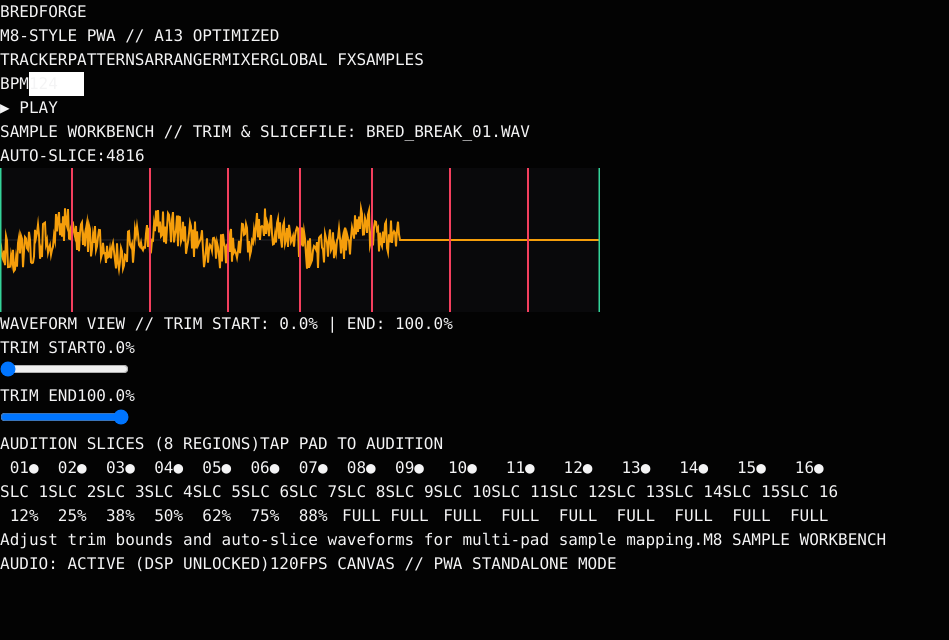
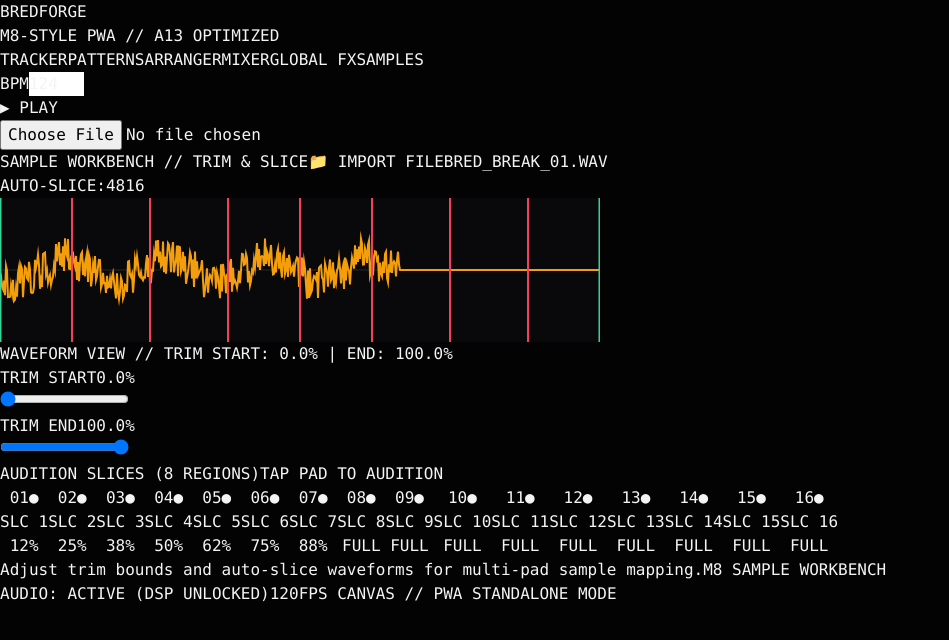
Before and after one commit to patromeo21/bredforge, a React (Vite) app: page / in a window 1280 px wide. Both pictures are taken after a click on the button "SAMPLES". Shown: the top 640 px of the page, without its empty margins (0-949 px from the left). Built offline with nearby package versions, Linux system fonts and the light colour scheme.

Commit message:
Enhance SampleWorkbench with audio file loading
Added onLoadAudioBuffer prop and file selection handling.

```diff
--- a/src/components/tracker/SampleWorkbench.tsx
+++ b/src/components/tracker/SampleWorkbench.tsx
@@ -17,6 +17,7 @@ export interface SampleWorkbenchProps {
   slices?: SliceMarker[];
   onUpdateTrim?: (start: number, end: number) => void;
   onUpdateSlices?: (slices: SliceMarker[]) => void;
+  onLoadAudioBuffer?: (buffer: AudioBuffer, fileName: string) => void;
 }
 
 export function SampleWorkbench({
@@ -30,19 +31,44 @@ export function SampleWorkbench({
   ],
   onUpdateTrim = () => {},
   onUpdateSlices = () => {},
+  onLoadAudioBuffer = () => {},
 }: SampleWorkbenchProps) {
   const canvasRef = useRef<HTMLCanvasElement | null>(null);
+  const fileInputRef = useRef<HTMLInputElement | null>(null);
+
   const [localStart, setLocalStart] = useState<number>(trimStart);
   const [localEnd, setLocalEnd] = useState<number>(trimEnd);
   const [localSlices, setLocalSlices] = useState<SliceMarker[]>(slices);
   const [activeSlice, setActiveSlice] = useState<number | null>(null);
   const [sampleName, setSampleName] = useState<string>('BRED_BREAK_01.WAV');
+  const [isLoading, setIsLoading] = useState<boolean>(false);
 
   useEffect(() => {
     setLocalStart(trimStart);
     setLocalEnd(trimEnd);
     setLocalSlices(slices);
   }, [trimStart, trimEnd, slices]);
+
+  // Handle local file selection from iPad Files / device storage
+  const handleFileSelected = async (e: React.ChangeEvent<HTMLInputElement>) => {
+    const file = e.target.files?.[0];
+    if (!file) return;
+
+    setIsLoading(true);
+    setSampleName(file.name.toUpperCase());
+
+    try {
+      const arrayBuffer = await file.arrayBuffer();
+      const decodedBuffer = await audioEngine.decodeAudioData(arrayBuffer);
+      if (decodedBuffer) {
+        onLoadAudioBuffer(decodedBuffer, file.name);
+      }
+    } catch (err) {
+      console.error('Failed to decode audio file:', err);
+    } finally {
+      setIsLoading(false);
+    }
+  };
 
   // Render Waveform Canvas
   useEffect(() => {
@@ -61,6 +87,7 @@ export function SampleWorkbench({
     if (audioBuffer && audioBuffer.numberOfChannels > 0) {
       channelData = audioBuffer.getChannelData(0);
     } else {
+      // Synthetic drum break preview waveform fallback
       channelData = new Float32Array(800);
       for (let i = 0; i < 800; i++) {
         const envelope = Math.sin((i / 800) * Math.PI * 8) * Math.exp(-(i % 100) / 30);
@@ -151,16 +178,33 @@ export function SampleWorkbench({
   return (
     <div className="flex flex-col h-full w-full bg-zinc-950 text-zinc-100 font-mono p-3 gap-3 select-none overflow-hidden border border-zinc-800 rounded-lg">
 
+      {/* Hidden file input for loading device audio */}
+      <input
+        type="file"
+        ref={fileInputRef}
+        onChange={handleFileSelected}
+        accept="audio/*"
+        className="hidden"
+      />
+
+      {/* Workbench Header & File Info */}
       <div className="flex flex-col sm:flex-row justify-between items-start sm:items-center bg-zinc-900/60 border border-zinc-800 px-3 py-2 rounded-lg gap-2 shrink-0">
         <div className="flex items-center gap-3">
           <span className="text-xs font-bold text-amber-500 tracking-wider">
             SAMPLE WORKBENCH // TRIM & SLICE
           </span>
-          <span className="text-[10px] text-zinc-400 bg-zinc-950 px-2 py-0.5 rounded border border-zinc-800">
-            FILE: {sampleName}
+          <button
+            onClick={() => fileInputRef.current?.click()}
+            className="px-2.5 py-1 text-[10px] font-bold bg-amber-500 text-zinc-950 hover:bg-amber-400 rounded transition-all cursor-pointer"
+          >
+            {isLoading ? 'DECODING...' : '📁 IMPORT FILE'}
+          </button>
+          <span className="text-[10px] text-zinc-400 bg-zinc-950 px-2 py-0.5 rounded border border-zinc-800 truncate max-w-[180px]">
+            {sampleName}
           </span>
         </div>
 
+        {/* Auto-Slice Action Buttons */}
         <div className="flex items-center gap-1.5">
           <span className="text-[9px] text-zinc-500">AUTO-SLICE:</span>
           {[4, 8, 16].map((count) => (
@@ -175,6 +219,7 @@ export function SampleWorkbench({
         </div>
       </div>
 
+      {/* Waveform Visualization Canvas Container */}
       <div className="flex flex-col bg-zinc-900/40 border border-zinc-800 rounded-xl p-3 gap-2 shrink-0">
         <div className="relative w-full h-36 border border-zinc-800 rounded-lg overflow-hidden bg-zinc-950 shadow-inner">
           <canvas
@@ -188,6 +233,7 @@ export function SampleWorkbench({
           </div>
         </div>
 
+        {/* Trim Sliders */}
         <div className="grid grid-cols-1 sm:grid-cols-2 gap-3 pt-1">
           <div className="flex flex-col gap-1">
             <div className="flex justify-between text-[9px] text-zinc-400">
@@ -223,6 +269,7 @@ export function SampleWorkbench({
         </div>
       </div>
 
+      {/* Slices Audition Pad Grid */}
       <div className="flex-1 flex flex-col gap-2 bg-zinc-900/20 border border-zinc-800/80 rounded-xl p-3 overflow-y-auto">
         <div className="flex justify-between items-center text-[10px] text-zinc-400">
           <span className="font-bold text-amber-400">AUDITION SLICES ({localSlices.length + 1} REGIONS)</span>
@@ -262,6 +309,7 @@ export function SampleWorkbench({
         </div>
       </div>
 
+      {/* Footer Info */}
       <div className="flex justify-between items-center text-[9px] text-zinc-500 px-1 shrink-0">
         <span>Adjust trim bounds and auto-slice waveforms for multi-pad sample mapping.</span>
         <span className="text-amber-400 font-bold">M8 SAMPLE WORKBENCH</span>
```
